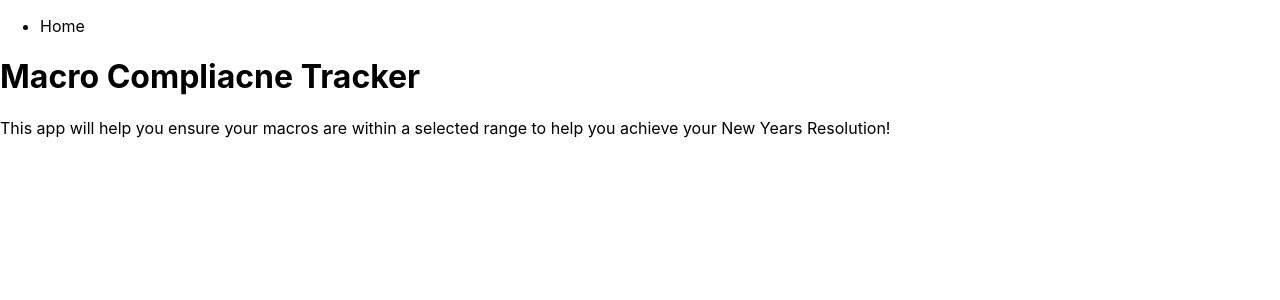
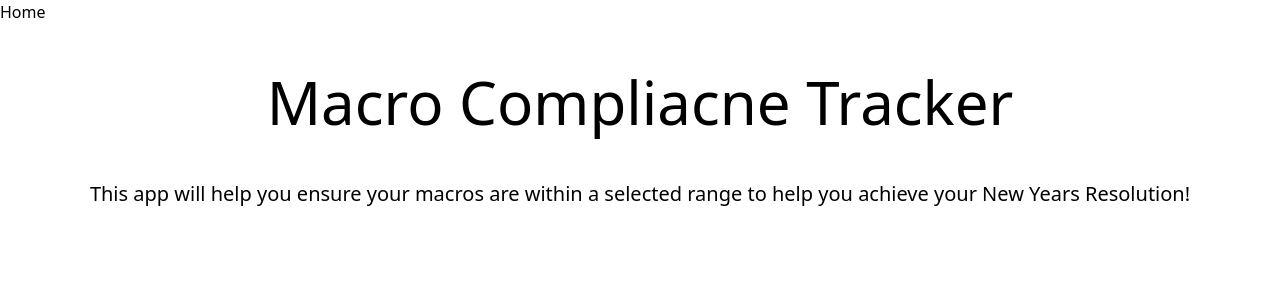
Before and after one commit to realahsanshah/Project12F-Macro-Compliance-Tracker, a Next.js app: page /about in a window 1280 px wide. Shown: the top 300 px of the page. Built offline with nearby package versions, Linux system fonts and the light colour scheme.

Commit message:
added tailwind css to about

```diff
--- a/pages/about.tsx
+++ b/pages/about.tsx
@@ -13,12 +13,13 @@ const About: React.SFC<AboutProps> = () => {
             <Head>
                 <title>About</title>
                 <link rel="icon" href="/favicon.ico" />
+                <link href="https://unpkg.com/tailwindcss@^1.0/dist/tailwind.min.css" rel="stylesheet" />
             </Head>
             <Nav />
 
-            <div>
-                <h1>Macro Compliacne Tracker</h1>
-                <p>
+            <div className="container mx-auto text-center">
+                <h1 className="text-6xl m-12">Macro Compliacne Tracker</h1>
+                <p className="text-xl">
                     This app will help you ensure your macros are within a selected range to help you achieve your New Years Resolution!
                 </p>
             </div>
```
